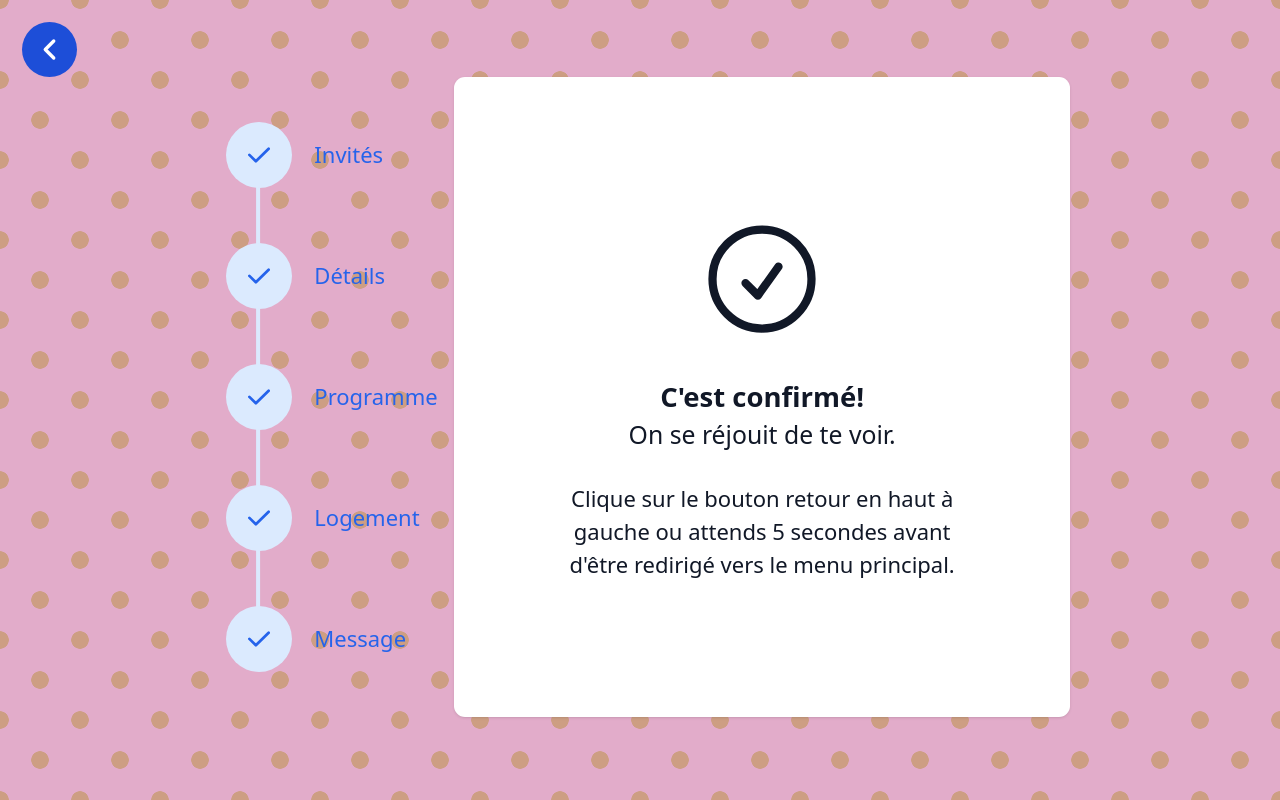
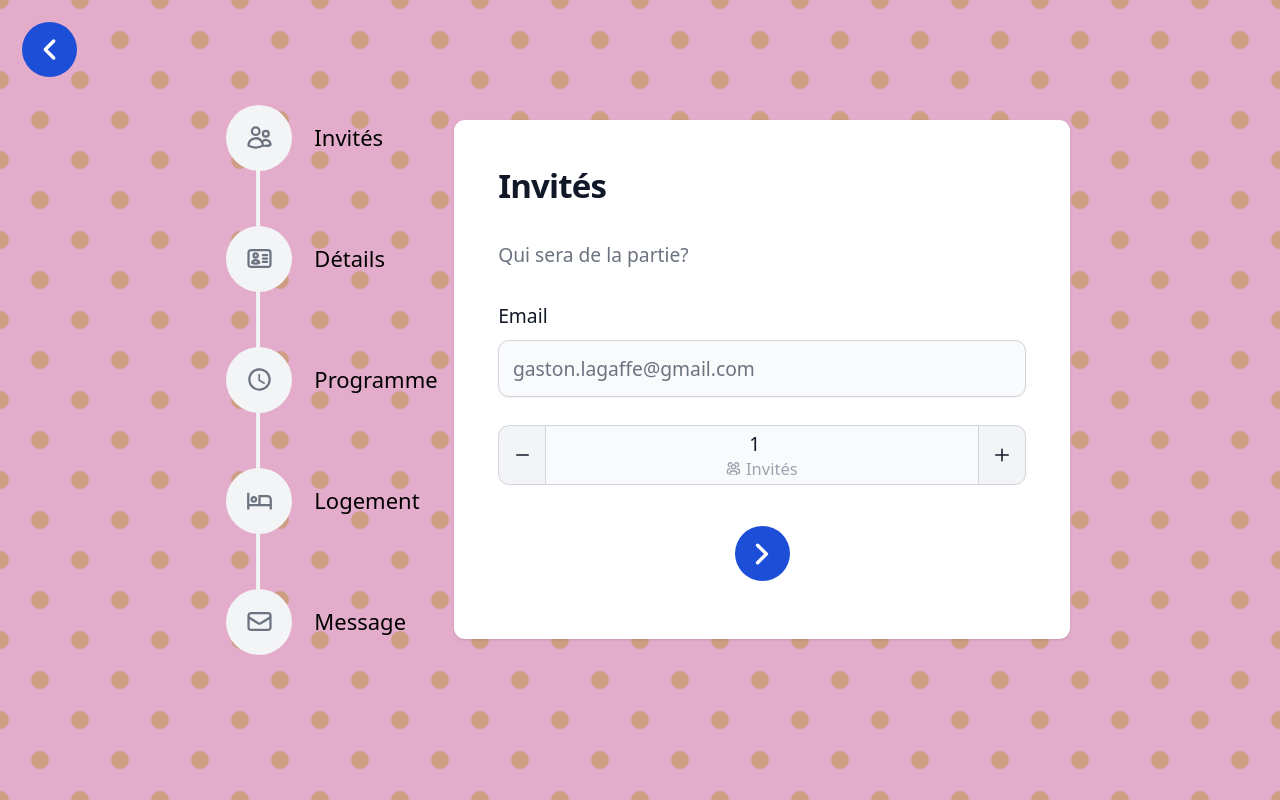
Before and after one commit to arnaud-eb/rsvp, a Next.js app: page /rsvp in a window 1280 px wide. Before the commit this address had no page. Built offline with nearby package versions, Linux system fonts and the light colour scheme.

Commit message:
reset stepper to 0

```diff
--- a/components/RSVP/index.tsx
+++ b/components/RSVP/index.tsx
@@ -25,8 +25,8 @@ type Inputs = z.infer<typeof rsvpFormDataSchema>;
 type FieldName = keyof Inputs;
 
 const RSVP: FC = () => {
-  const [previousStep, setPreviousStep] = useState<number>(6);
-  const [currentStep, setCurrentStep] = useState<number>(6);
+  const [previousStep, setPreviousStep] = useState<number>(0);
+  const [currentStep, setCurrentStep] = useState<number>(0);
   const delta = currentStep - previousStep;
 
   const {
```
